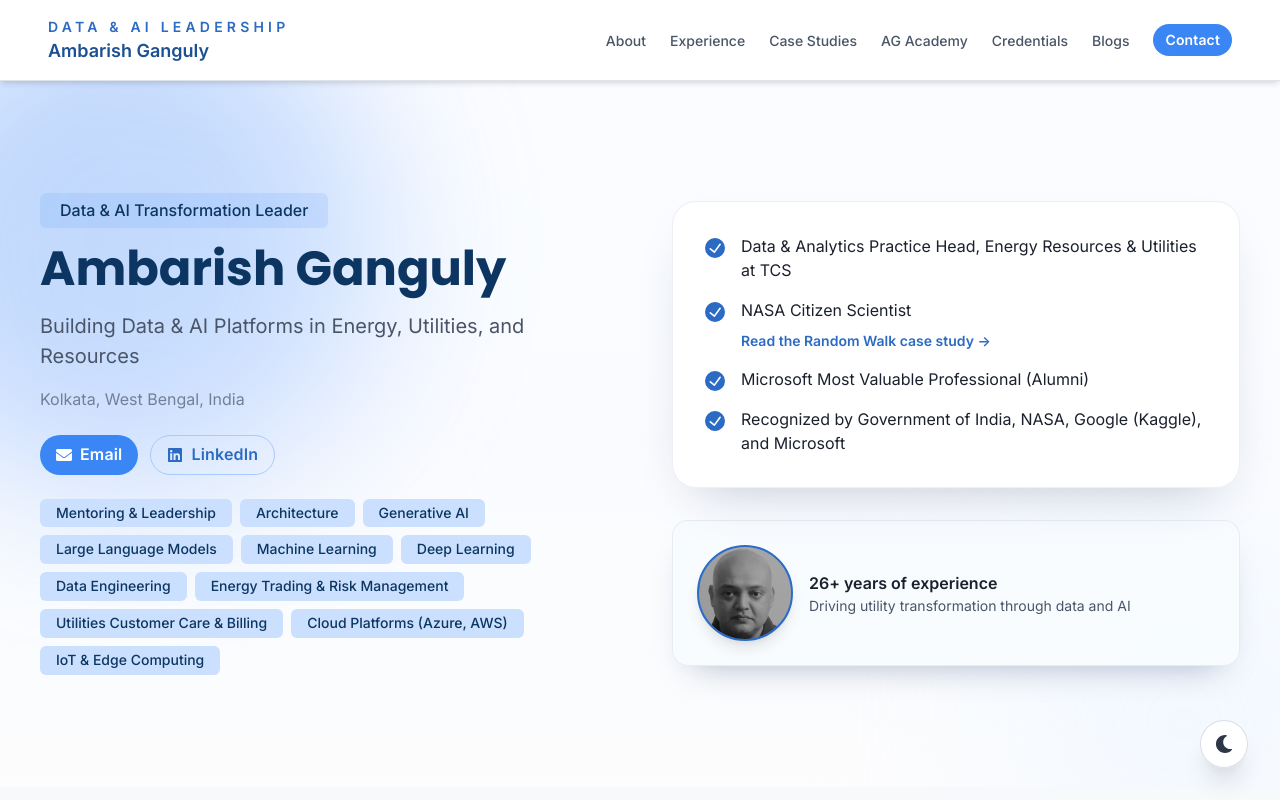
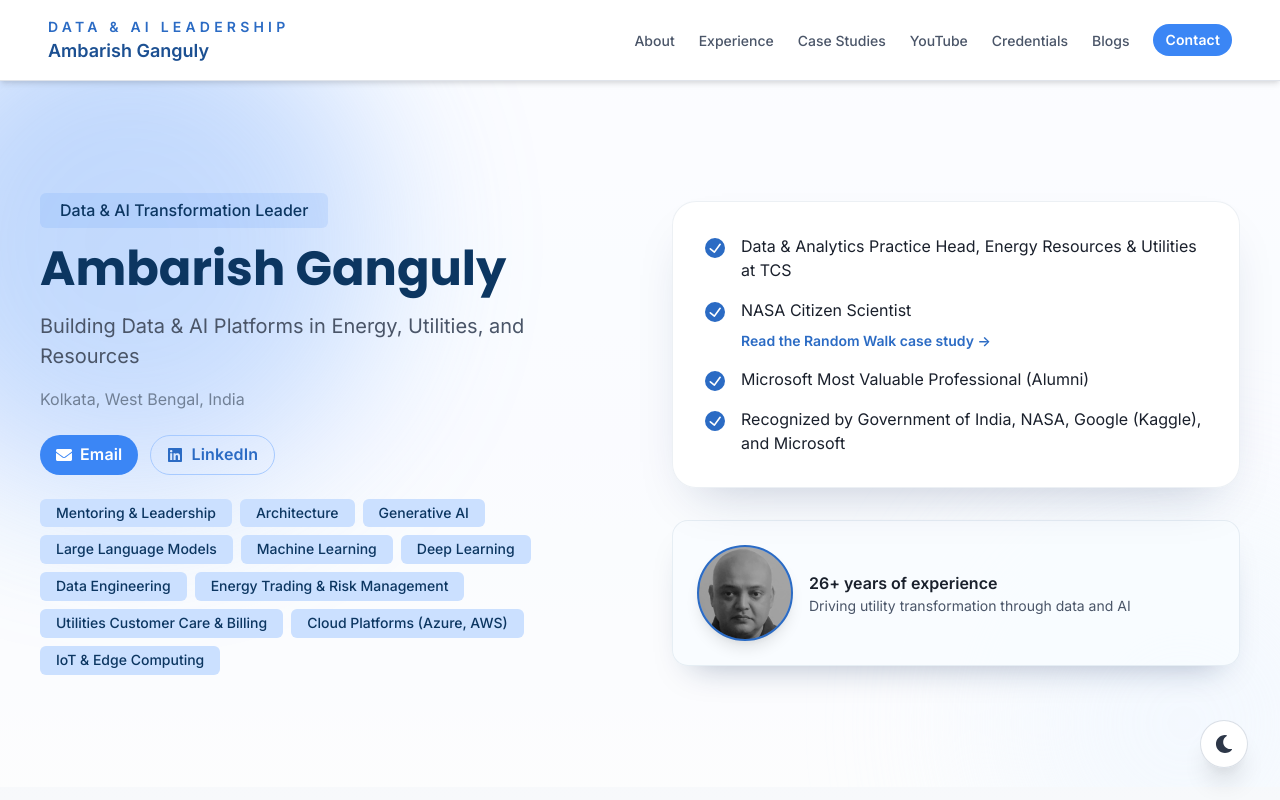
Before and after one commit to ambarishg/AmbarishWEBSITE, a React (Vite) app: page / in a window 1280 px wide. Shown: the top 800 px of the page. Built offline with nearby package versions, Linux system fonts and the light colour scheme.

Commit message:
YT Channel update provided

```diff
--- a/src/components/Header.jsx
+++ b/src/components/Header.jsx
@@ -16,7 +16,7 @@ const NAV_LINKS = [
   { label: 'About', to: { pathname: '/', hash: '#about' } },
   { label: 'Experience', to: { pathname: '/', hash: '#experience' } },
   { label: 'Case Studies', to: '/highlights' },
-  { label: 'AG Academy', to: '/ag-academy' },
+  { label: 'YouTube', to: '/ag-academy' },
   { label: 'Credentials', to: { pathname: '/', hash: '#credentials' } },
   { label: 'Blogs', href: 'https://blog.ambarishganguly.com' }
 ];
```
